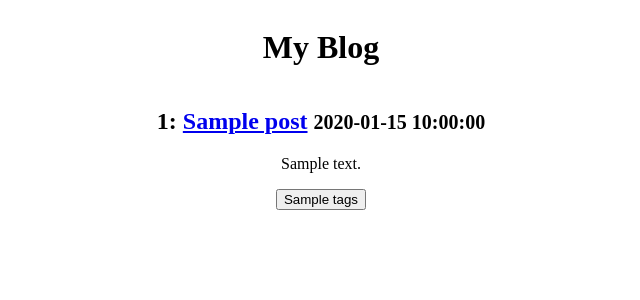
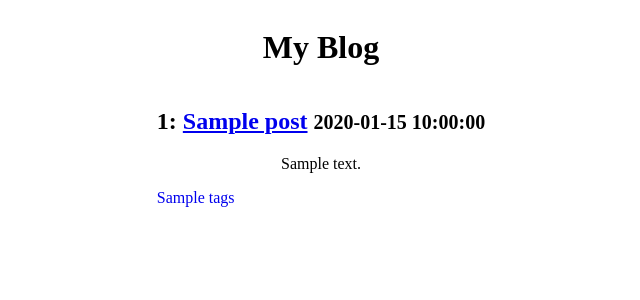
Before and after one commit to alexk49/simpblog, a Python web app: template templates/index.html in a window 1280 px wide. Shown: the top 300 px of the page, without its empty margins (319-959 px from the left). Run offline with Jinja, Linux system fonts and the light colour scheme; the template is opened without the code that fills it: most values are stand-ins (such as "Sample title", 1, 10 or a date in 2020).

Commit message:
aligned tags to center on oneline

```diff
--- a/ssg.py
+++ b/ssg.py
@@ -18,6 +18,9 @@ class SimpleSiteGenerator:
         self.posts_dir = posts_dir
         self.static_dir = static_dir
         self.output_dir = output_dir
+
+        if os.path.exists(self.output_dir) is False:
+            os.mkdir(self.output_dir)
 
         templateLoader = FileSystemLoader(searchpath=templates_dir)
 
--- a/static/styles.css
+++ b/static/styles.css
@@ -2,4 +2,20 @@
   display: flex;
   flex-direction: column;
   text-align: center;
+  align-items: center;
 }
+
+.tag-list {
+    list-style-type: none; /* Remove default list styling */
+    padding: 0; /* Remove padding */
+    margin: 0; /* Remove margin */
+    display: flex; /* Use flexbox to align items in a row */
+}
+
+.tag {
+    margin-right: 10px; /* Add space between tags */
+}
+
+.tag-link {
+    text-decoration: none; /* Remove underline from links */
+}
--- a/templates/index.html
+++ b/templates/index.html
@@ -12,15 +12,17 @@
         <h2>{{loop.index}}: <a href="posts/{{ post.slug }}.html">{{post.title}}</a> <small>{{post.date}}</small></h2>
         {{post.summary}}
     </p>
-    <div>
+      {% if post.tags %}
       {% set tags = post.tags.split(",") %}
-      {% for tag in tags %}
-          {% set tag = tag.strip() %}
-          <a href="tags/{{ tag }}.html">
-              <button>{{ tag }}</button>
-          </a>
-      {% endfor %}
-    </div>
+      <div class="tag-container">
+        <ul class="tag-list">
+        {% for tag in tags %}
+            {% set tag = tag.strip() %}
+            <li class="tag"><a class="tag-link" href="tags/{{ tag }}.html">{{ tag }}</a></li>
+        {% endfor %}
+        </ul>
+      </div>
+      {% endif %}
 {% endfor %}
 </div>
 
--- a/templates/post.html
+++ b/templates/post.html
@@ -1,9 +1,9 @@
 {% extends "layout.html" %} {% block content %}
 
-<h1>{{post.title}}</h1>
+<h1>{{ post.title }}</h1>
+  <small>{{ post.date }}</small>
 <p>
-  <small>{{post.date}}</small>
-  {{post.content}}
+  {{ post.content }}
 </p>
 
 {% endblock %}
```
